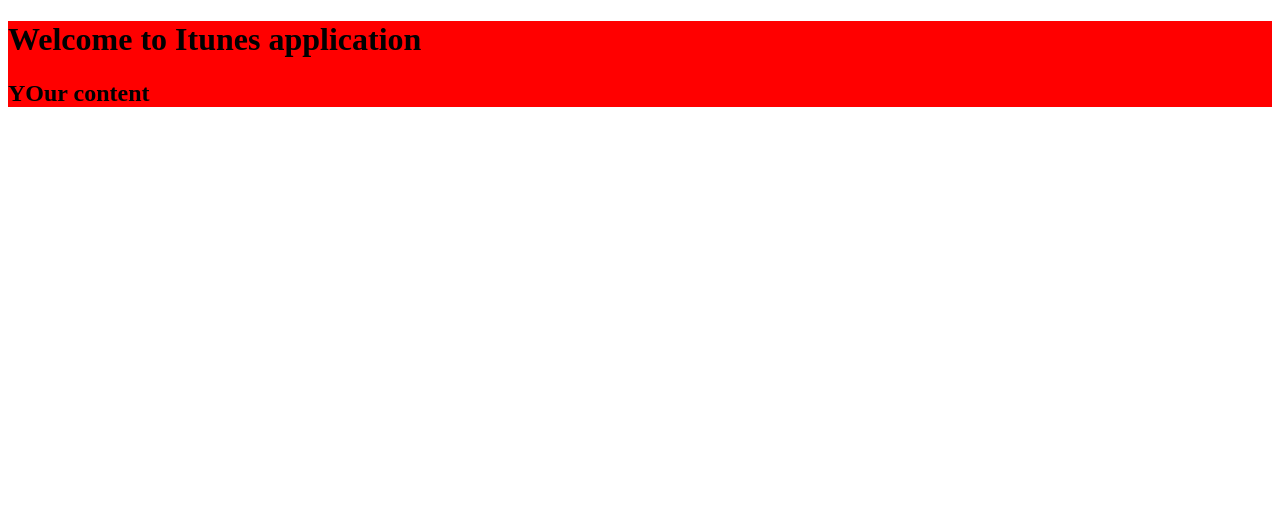
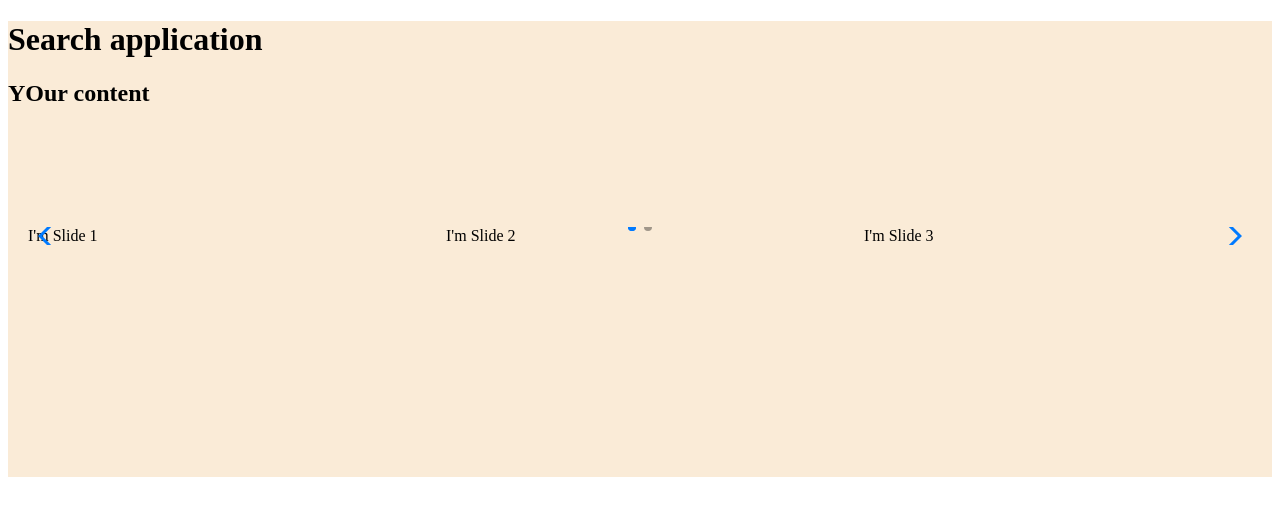
Before and after one commit to rajpi/itunes-search, a Vue app: page / in a window 1280 px wide. Shown: the top 516 px of the page. Built offline with nearby package versions, Linux system fonts and the light colour scheme; no server answers.

Commit message:
service integration changes
component and service integration changes

```diff
--- a/config/index.js
+++ b/config/index.js
@@ -15,7 +15,7 @@
     // Various Dev Server settings
     host: 'localhost', // can be overwritten by process.env.HOST
     port: 8080, // can be overwritten by process.env.PORT, if port is in use, a free one will be determined
-    autoOpenBrowser: true,
+    autoOpenBrowser: false,
     errorOverlay: true,
     notifyOnErrors: true,
     poll: false, // https://webpack.js.org/configuration/dev-server/#devserver-watchoptions-
--- a/index.html
+++ b/index.html
@@ -9,13 +9,6 @@
 
 <body>
   <div id="app">
-    <ul class="nav navbar-nav">
-      <li>
-        <router-link to="/search">search</router-link>
-      </li>
-      <li>
-      </li>
-    </ul>
     <router-view></router-view>
   </div>
   <!-- jQuery library -->
--- a/package.json
+++ b/package.json
@@ -17,6 +17,7 @@
   "dependencies": {
     "vue": "^2.5.2",
     "vue-awesome-swiper": "^3.1.3",
+    "vue-material": "^1.0.0-beta-11",
     "vue-router": "^3.0.1"
   },
   "devDependencies": {
@@ -55,7 +56,7 @@
     "html-webpack-plugin": "^2.30.1",
     "jest": "^22.0.4",
     "jest-serializer-vue": "^0.3.0",
-    "less": "^3.0.4",
+    "less": "~3.9.0",
     "less-loader": "^4.1.0",
     "less-plugin-clean-css": "^1.5.1",
     "nightwatch": "^0.9.12",
--- a/src/components/itunes-search/itunes-search.html
+++ b/src/components/itunes-search/itunes-search.html
@@ -1,4 +1,17 @@
-<div class="sample">
+<div class="itunes-search">
   <h1>{{ msg }}</h1>
   <h2>YOur content</h2>
+
+  <div class="search-container">
+    <div class="search-container">
+      <swiper :options="swiperOption">
+        <swiper-slide v-for="(slide, index) in swiperSlides" :key="index">I'm Slide {{ slide }}</swiper-slide>
+        <div class="swiper-pagination" slot="pagination"></div>
+        <div class="swiper-pagination" slot="pagination"></div>
+        <div class="swiper-button-prev" slot="button-prev"></div>
+        <div class="swiper-button-next" slot="button-next"></div>
+      </swiper>
+    </div>
+  </div>
+
 </div>
--- a/src/components/itunes-search/itunes-search.js
+++ b/src/components/itunes-search/itunes-search.js
@@ -1,14 +1,73 @@
-export default {
+import VueMaterial from 'vue-material';
+
+import {
+  swiper,
+  swiperSlide,
+} from 'vue-awesome-swiper';
+
+import 'swiper/dist/css/swiper.css';
+import ItunesService from '../services/itunes-service';
+
+const itunesSearch = {
   name: 'itunes-search',
   props: {},
-  components: {},
+  components: {
+    VueMaterial,
+    swiper,
+    swiperSlide,
+  },
   data() {
     return {
-      msg: 'Welcome to Itunes application'
+      itunesService: new ItunesService(),
+      msg: 'Search application',
+      swiperOption: {
+        slidesPerView: 3,
+        spaceBetween: 30,
+        slidesPerGroup: 3,
+        loop: true,
+        loopFillGroupWithBlank: true,
+        pagination: {
+          el: '.swiper-pagination',
+          clickable: true
+        },
+        navigation: {
+          nextEl: '.swiper-button-next',
+          prevEl: '.swiper-button-prev'
+        }
+      },
+      swiperSlides: [1, 2, 3, 4, 5],
     }
   },
-  methods: {},
+  methods: {
+    searchDataHandler(data) {
+      console.log(data);
+    },
+    searchDataErrorHandler(err) {
+      console.log("search returned error", err);
+    }
+  },
   mounted() {
 
   },
+  created() {
+    const requestConfig = {};
+    let searchTerm = 'Titanic';
+    alert(searchTerm);
+    this.itunesService.getSearchData(requestConfig, this.searchDataHandler,
+      this.searchDataErrorHandler, searchTerm);
+    // this.swiperSlides.push();
+
+
+  },
+  render() {
+    if (!this.loaded) {
+      return this.$slots.loading[0]
+    }
+
+    return this.$scopedSlots.default({
+      response: {},
+    })
+  },
 }
+
+export default itunesSearch;
--- a/src/components/itunes-search/itunes-search.vue
+++ b/src/components/itunes-search/itunes-search.vue
@@ -2,8 +2,16 @@
 <script src="./itunes-search.js"></script>
 <!-- <style src="./itunes-search.less" lang="less"></style> -->
 
-<style>
-div {
-  background-color: red;
+<style lang="less">
+.itunes-search {
+  background-color: antiquewhite;
+  .md-subhead {
+    color: darkblue;
+  }
+  .search-container {
+    height: 300px;
+    padding: 10px;
+    margin-top: 50px;
+  }
 }
 </style>
--- a/src/components/services/itunes-service.js
+++ b/src/components/services/itunes-service.js
@@ -2,8 +2,15 @@
 
 class ItunesService extends RootService {
 
+  getSearchData(requestConfig, successCallback, errorCallback, searchTerm) {
+    const config = requestConfig;
+    const endpoint = 'https://itunes-service.herokuapp.com/search?term=';
+    config.url = endpoint + encodeURI(searchTerm);
+    // alert(config.url);
+    this.get(config, successCallback, errorCallback);
+  }
 }
 export {
   ItunesService as
-  default,
+  default
 };
--- a/src/components/services/root-service.js
+++ b/src/components/services/root-service.js
@@ -1,10 +1,12 @@
 // More details regarding config object can be found on https://github.com/axios/axios
 import axios from 'axios';
-
+import {
+  globalEventBus
+} from '../../modules/event-bus';
 
 class RootService {
   constructor() {
-    const headerData = globals.getHeaders() || {};
+    const headerData = {};
     const service = axios.create({
       headers: headerData,
     });
@@ -20,6 +22,21 @@
     return error;
   }
 
+  generateRequest(requestConfig, successCallback, errorCallback) {
+    return this.service(requestConfig)
+      .then(
+        response => successCallback(response),
+        (error) => {
+          if (!(error.response && error.response.status === httpStatusCodes.unauthorized)) {
+            window.location.reload();
+          }
+          if (!error.response || !error.response.data) {
+            globalEventBus.$emit('service-error');
+          }
+          errorCallback(error);
+        },
+      );
+  }
   delete(requestConfig, successCallback, errorCallback) {
     const config = requestConfig;
     config.method = 'delete';
--- /dev/null
+++ b/src/modules/event-bus.js
@@ -0,0 +1,7 @@
+// This module includes event buses that will be used across the application
+import Vue from 'vue';
+
+export const globalEventBus = new Vue();
+export const eventBus = new Vue();
+export const cartEventBus = new Vue();
+export const checkoutEventBus = new Vue();
--- a/src/router/index.js
+++ b/src/router/index.js
@@ -10,9 +10,5 @@
     path: '/',
     name: 'SearchPage',
     component: SearchPage
-  }, {
-    path: '/search',
-    name: 'SearchPage',
-    component: SearchPage
   }]
 })
```
Also changed, not shown: src/main.js (+7 -4 lines), .eslintrc.js, 3 other files (tests, documents, lock files or other folders).
